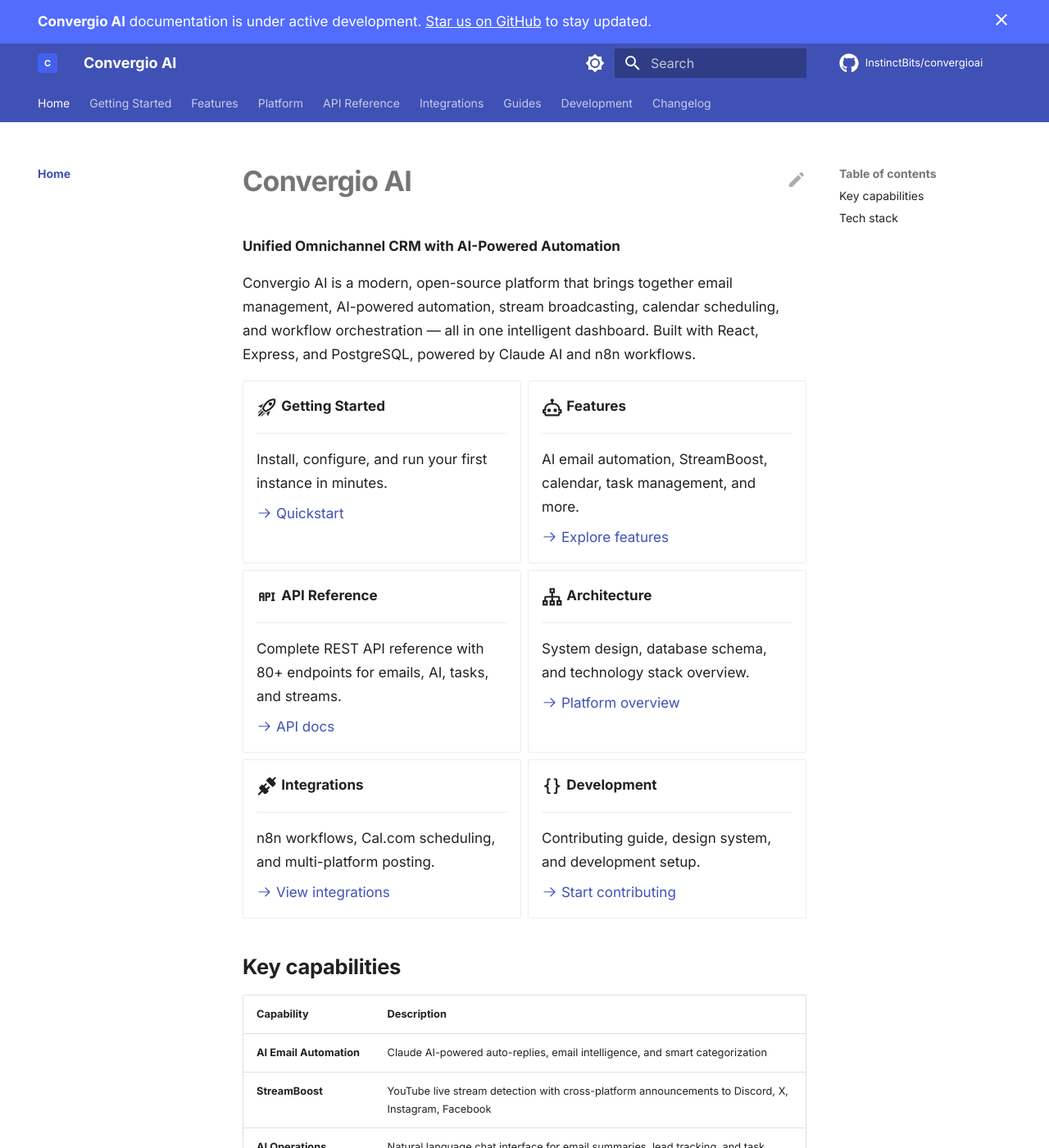
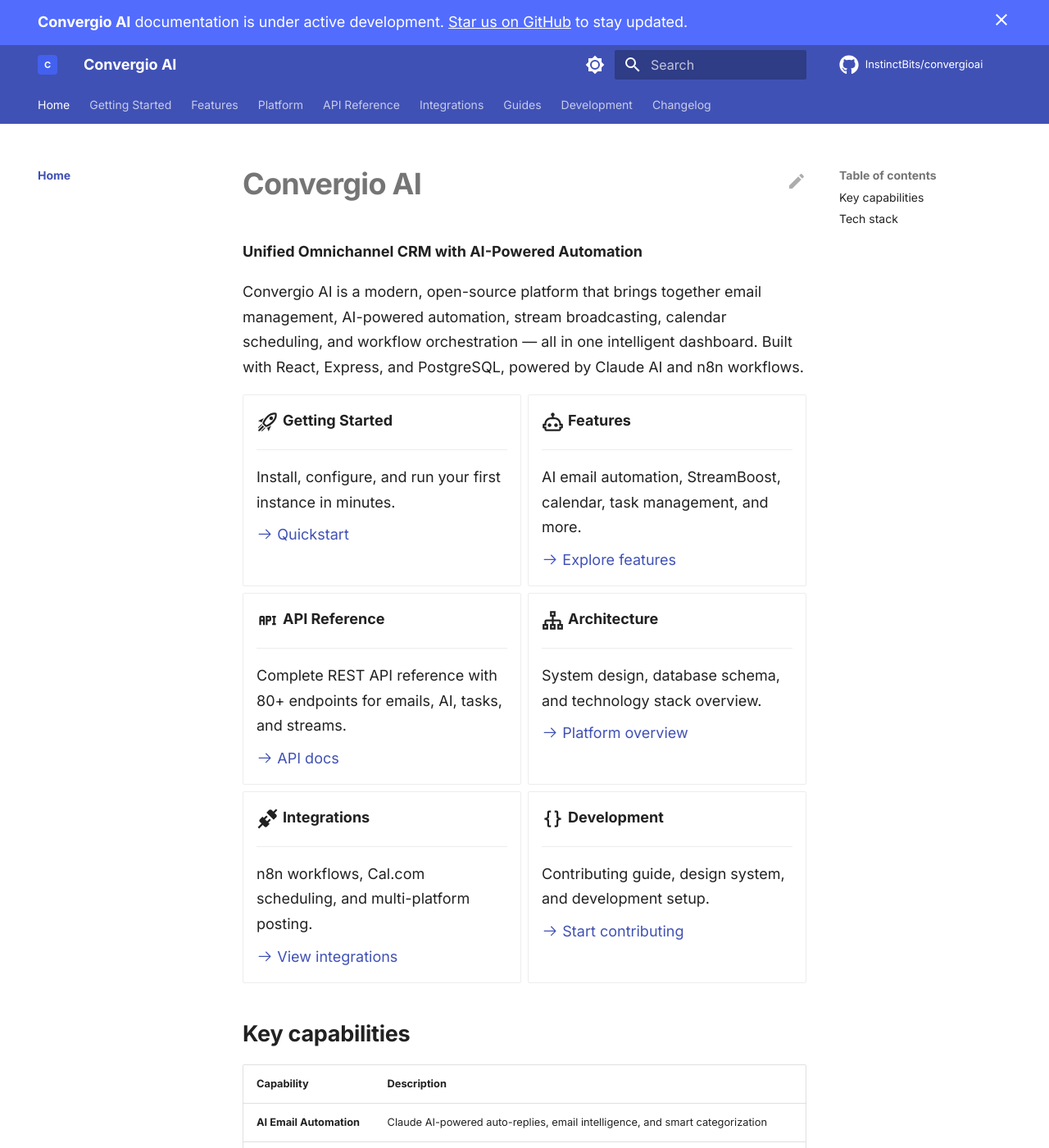
Before and after one commit to InstinctBits/convergioai-docs, an MkDocs documentation site: the page built from docs/index.md, in a window 1280 px wide and 1400 px high. Shown: the whole window at 82% size. Built offline with MkDocs 1.6.1 and Material for MkDocs 9.7.7, drawn with Linux system fonts in a browser that asks for light colours; comment, search, counter and statistics services are not loaded; the version menu is left out.

Commit message:
Bump base font size to 0.9rem
Co-Authored-By: Claude Opus 4.6 <noreply@anthropic.com>

```diff
--- a/docs/assets/stylesheets/extra.css
+++ b/docs/assets/stylesheets/extra.css
@@ -24,7 +24,7 @@
 /* -- Typography — larger base size ---------------------------------- */
 
 .md-typeset {
-  font-size: 0.85rem;
+  font-size: 0.9rem;
   line-height: 1.7;
 }
 
```
